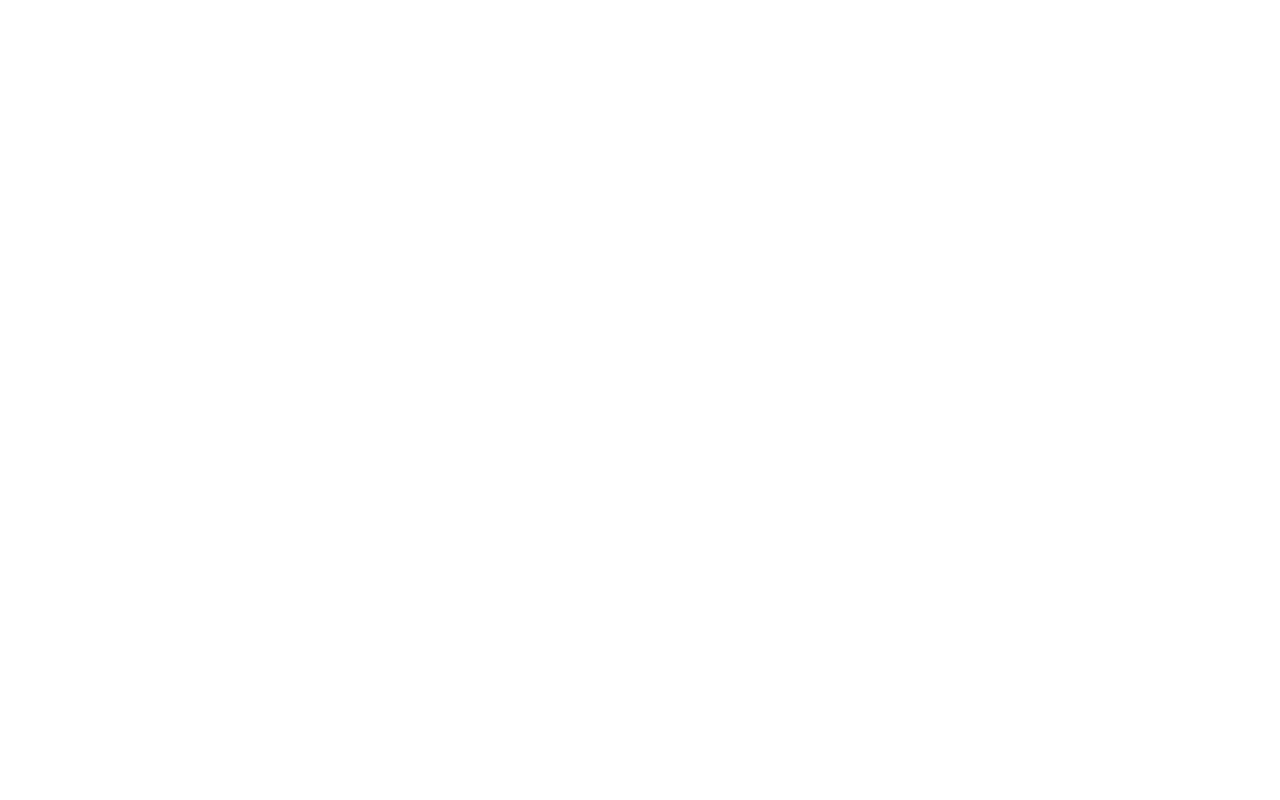
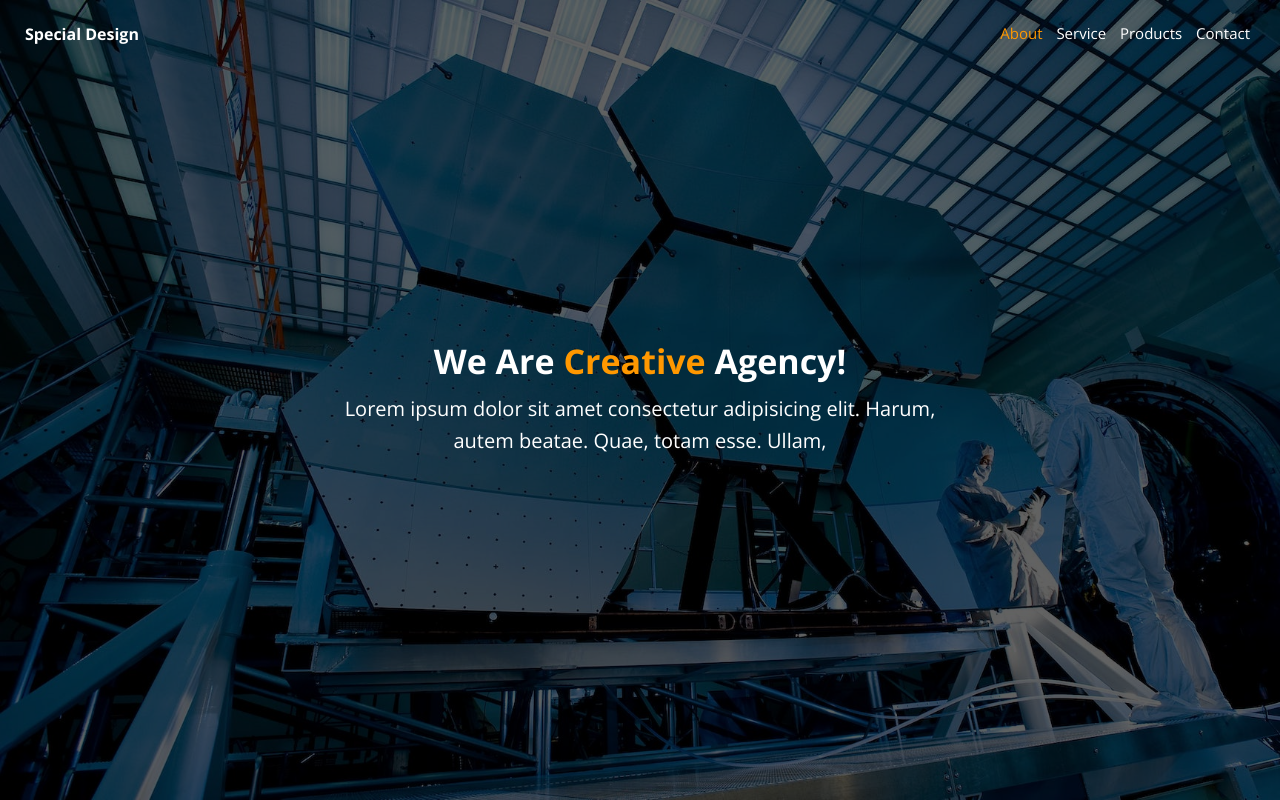
Before and after one commit to walidashraf0/Website-5, a plain HTML site: page index.html in a window 1280 px wide. Drawn offline with nearby package versions, Linux system fonts and the light colour scheme.

Commit message:
Start Landing

```diff
--- a/css/master.css
+++ b/css/master.css
@@ -0,0 +1,97 @@
+:root {
+    --main-color: #FF9800;
+}
+
+body {
+    font-family: "Open Sans", sans-serif;
+    font-optical-sizing: auto;
+}
+
+/* Start Landing Page */
+.landing-page {
+    min-height: 100vh;
+    background-image: url(../imgs/4.jpg);
+    background-size: cover;
+    position: relative;
+}
+
+.landing-page .overlay {
+    background-color: rgb(0 0 0 / 61%);
+    position: absolute;
+    width: 100%;
+    height: 100%;
+    z-index: 1;
+}
+
+.header-area {
+    position: relative;
+    z-index: 2;
+    color: white;
+    display: flex;
+    padding: 10px;
+}
+
+.header-area .logo {
+    width: 300px;
+    padding: 15px;
+    font-weight: bold;
+}
+
+.header-area .links {
+    list-style: none;
+    width: 100%;
+    text-align: right;
+    padding-left: 0;
+    padding-right: 20px;
+    font-size: 15px;
+}
+
+.header-area .links li {
+    display: inline-block;
+    margin-left: 10px;
+}
+
+.header-area .links li a {
+    text-decoration: none;
+    color: #FFF;
+    transition: 0.3s;
+    -webkit-transition: 0.3s;
+    -moz-transition: 0.3s;
+    -ms-transition: 0.3s;
+    -o-transition: 0.3s;
+}
+
+.header-area .links li a:hover, .header-area .links li a.active {
+    color: var(--main-color);
+}
+
+.interoduction-text {
+    position: absolute;
+    color: #FFF;
+    z-index: 2;
+    text-align: center;
+    left: 50%;
+    top: 50%;
+    transform: translate(-50%, -50%);
+    -webkit-transform: translate(-50%, -50%);
+    -moz-transform: translate(-50%, -50%);
+    -ms-transform: translate(-50%, -50%);
+    -o-transform: translate(-50%, -50%);
+}
+
+.interoduction-text h1 {
+    font-size: 34px;
+    margin: 0 0 12px;
+}
+
+.interoduction-text h1 span {
+    color: var(--main-color);
+}
+
+.interoduction-text p {
+    line-height: 1.6;
+    font-size: 20px;
+    margin: 0;
+}
+
+/* End Landing Page */
--- a/index.html
+++ b/index.html
@@ -4,6 +4,11 @@
 <head>
     <meta charset="UTF-8">
     <meta name="viewport" content="width=device-width, initial-scale=1.0">
+    <!-- Google Fonts -->
+    <link rel="preconnect" href="https://fonts.googleapis.com">
+    <link rel="preconnect" href="https://fonts.gstatic.com" crossorigin>
+    <link href="https://fonts.googleapis.com/css2?family=Open+Sans:ital,wght@0,300..800;1,300..800&display=swap"
+        rel="stylesheet">
     <link rel="stylesheet" href="css/normalize.css">
     <link rel="stylesheet" href="css/master.css">
     <title>Website 5</title>
@@ -12,8 +17,20 @@
 <body>
     <!-- Start Landing Page -->
     <div class="landing-page">
+        <div class="overlay"></div>
         <div class="header-area">
-
+            <div class="logo">Special Design</div>
+            <ul class="links">
+                <li><a href="#" class="active">About</a></li>
+                <li><a href="#">Service</a></li>
+                <li><a href="#">Products</a></li>
+                <li><a href="#">Contact</a></li>
+            </ul>
+        </div>
+        <div class="interoduction-text">
+            <h1>We Are <span>Creative</span> Agency!</h1>
+            <p>Lorem ipsum dolor sit amet consectetur adipisicing elit. Harum, autem beatae. Quae, totam esse. Ullam,
+            </p>
         </div>
     </div>
     <!-- End Landing Page -->
--- a/js/main.js
+++ b/js/main.js
@@ -0,0 +1,13 @@
+//Select Landing Page Element
+let landingPage = document.querySelector(".landing-page");
+
+// get Array of images
+let imgsArray = ["1.jpg", "2.jpg", "3.jpg", "4.jpg", "5.jpg"];
+
+setInterval(() => {
+  //Get Random Number
+    let randomNumber = Math.floor(Math.random() * imgsArray.length);
+  // Change Background Image URL
+    landingPage.style.backgroundImage = 'url("imgs/' + imgsArray[randomNumber] + '")';
+}, 10000);
+console.log(Math.random() * imgsArray.length);
```
Also changed, not shown: imgs/1.jpg (added), imgs/2.jpg (added), imgs/3.jpg (added), imgs/4.jpg (added), 1 other file.
